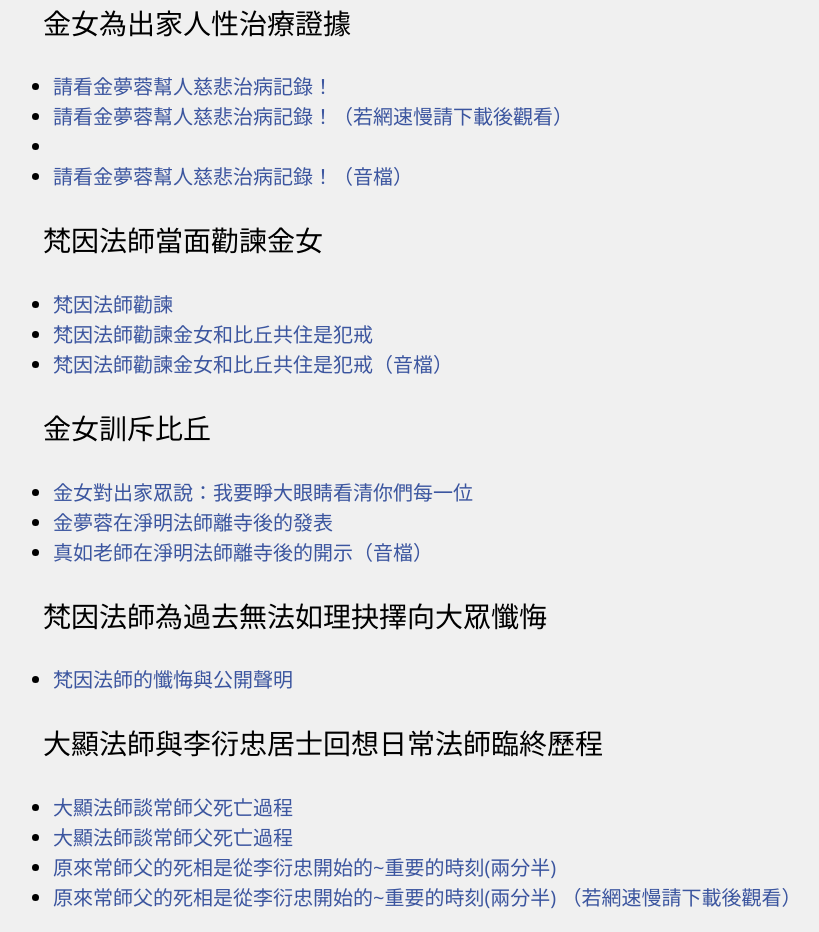
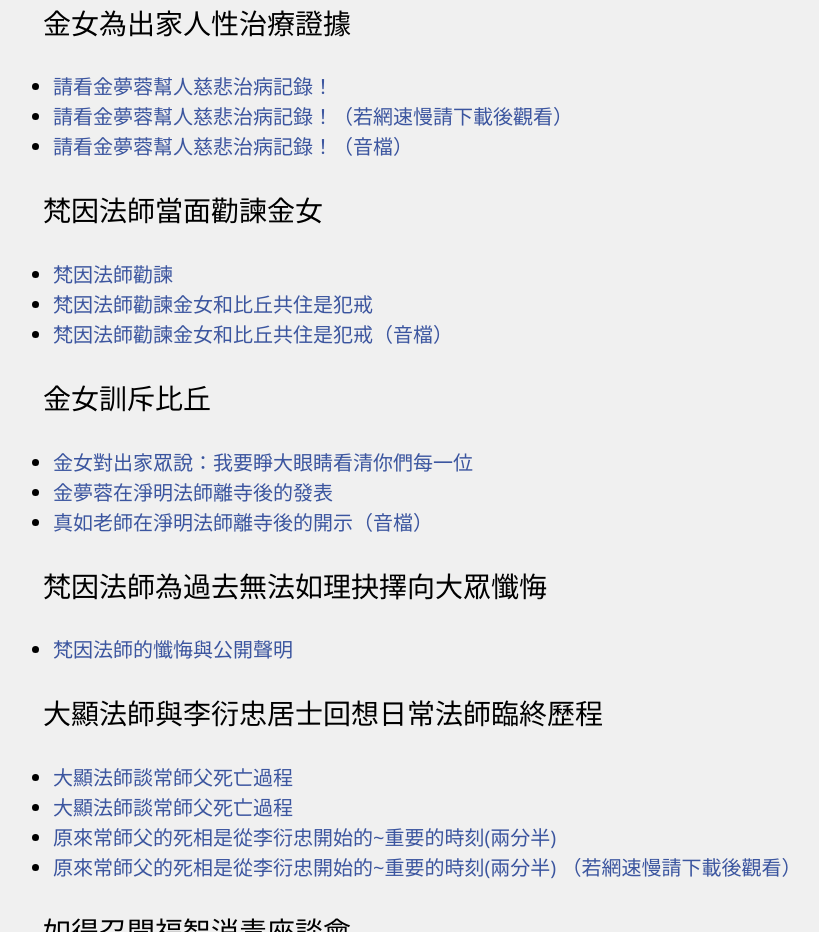
Before and after one commit to lotsuisidarta/lotsuisidarta.github.io, a plain HTML site: page resources.html in a window 1280 px wide. Shown: the part 1600-2532 px from the top of the page, without its empty margins (77-896 px from the left). Drawn offline with nearby package versions, Linux system fonts and the light colour scheme.

Commit message:
Update a link

```diff
--- a/resources.html
+++ b/resources.html
@@ -86,7 +86,6 @@
 				<ul>
 					<li><a href="https://vimeo.com/263678214" target="_blank">請看金夢蓉幫人慈悲治病記錄！</a></li>
 					<li><a href="https://drive.google.com/file/d/1evwxOWA9zy-Jk6gPBh4_4dTM6j_Hvm0M/view?usp=sharing" target="_blank">請看金夢蓉幫人慈悲治病記錄！（若網速慢請下載後觀看）</a></li>
-					<li><a href="https://soundcloud.com/user-234283212/eqf4byyqgngf" target="_blank"></a></li>
 					<li><a href="" target="_blank">請看金夢蓉幫人慈悲治病記錄！（音檔）</a></li>
 				</ul>
 			<h3>梵因法師當面勸諫金女</h3>
```
